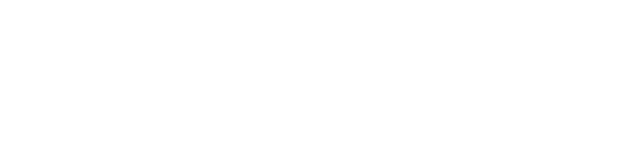
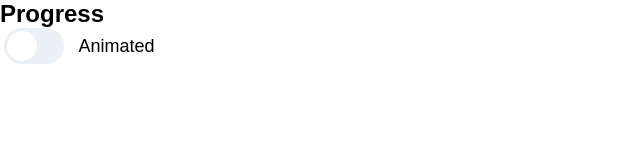
Before and after one commit to dadajonovich/progress-component, a website: page index.html in a window 1280 px wide. Shown: the whole page, without its empty margins (0-640 px from the left). Drawn offline with Linux system fonts and the light colour scheme.

Commit message:
switch toggle

```diff
--- a/index.html
+++ b/index.html
@@ -7,6 +7,11 @@
     <title>Progress</title>
   </head>
   <body>
+    <h2>Progress</h2>
+    <label for="checkbox">
+      <input type="checkbox" class="checkbox__inp" id="checkbox" />
+      <span class="checkbox__inner"> Animated </span>
+    </label>
     <script src="script.js"></script>
   </body>
 </html>
--- a/style.css
+++ b/style.css
@@ -1,3 +1,15 @@
+*,
+*::before,
+*::after {
+  margin: 0;
+  padding: 0;
+  box-sizing: border-box;
+}
+
+body {
+  font-family: sans-serif;
+}
+
 .loader {
   overflow: hidden;
   width: 600px;
@@ -13,3 +25,58 @@
     transform: rotate(360deg);
   }
 }
+
+.checkbox {
+  display: inline-block;
+}
+
+.checkbox__inp {
+  visibility: hidden;
+  /* position: absolute;
+  opacity: 0;
+  width: 0;
+  height: 0; */
+  appearance: none;
+}
+
+.checkbox__inner {
+  display: inline-block;
+  position: relative;
+  font-size: 18px;
+  padding: 8px;
+  padding-left: 74px;
+}
+
+.checkbox__inner::before {
+  display: block;
+  content: '';
+  position: absolute;
+  left: 0;
+  top: 0;
+  width: 60px;
+  height: 36px;
+  border-radius: 18px;
+  background-color: #eaf0f6;
+  transition: background-color 0.3s;
+}
+
+.checkbox__inner::after {
+  display: block;
+  content: '';
+  position: absolute;
+  width: 30px;
+  height: 30px;
+  border-radius: 15px;
+  background-color: white;
+  left: 3px;
+  top: 3px;
+  transition: background-color 0.3s, left 0.3s;
+}
+
+.checkbox__inp:checked + .checkbox__inner::before {
+  background-color: #324ff9;
+}
+
+.checkbox__inp:checked + .checkbox__inner::after {
+  left: 27px;
+}
```
